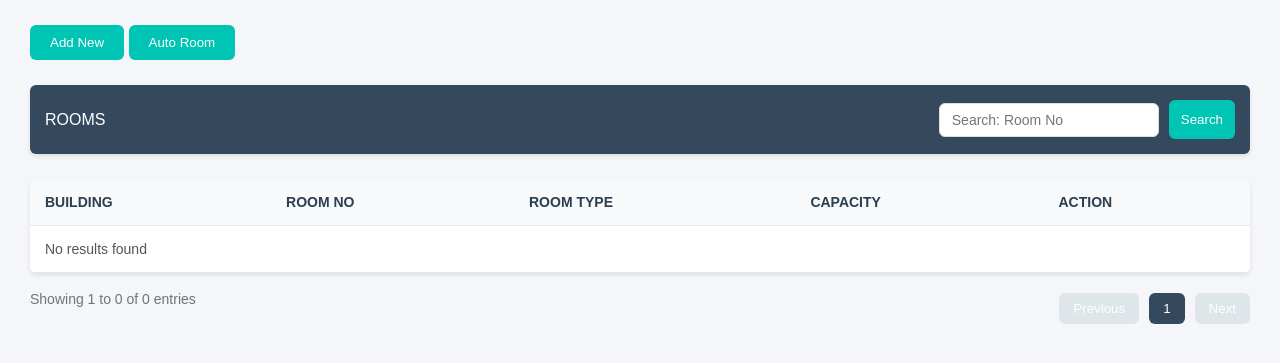
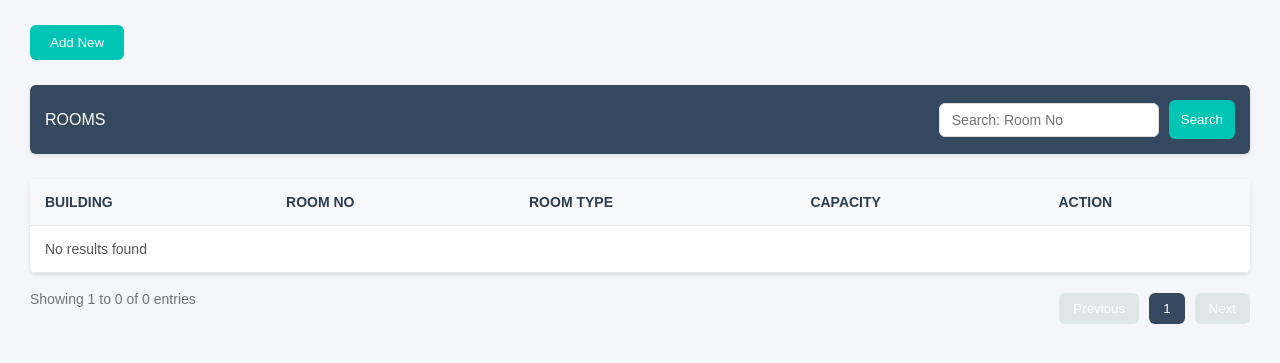
Before and after one commit to FerrerMark/facultyloading, a PHP site: page /pref/frame/rooms.php?department=1 in a window 1280 px wide. Shown: the part 62-425 px from the top of the page. Run offline with PHP 8.4, Linux system fonts and the light colour scheme; data that the repository does not hold is empty.

Commit message:
Update rooms.php

```diff
--- a/frame/rooms.php
+++ b/frame/rooms.php
@@ -69,7 +69,7 @@ include_once "../notif/notif.php";
         </div>
 
         <button class="add-new" onclick="openAddRoomModal()">Add New</button>
-        <button class="add-new" onclick="autoroom()">Auto Room</button>
+<!--         <button class="add-new" onclick="autoroom()">Auto Room</button> -->
 
 
         <div class="toolbar">
```
